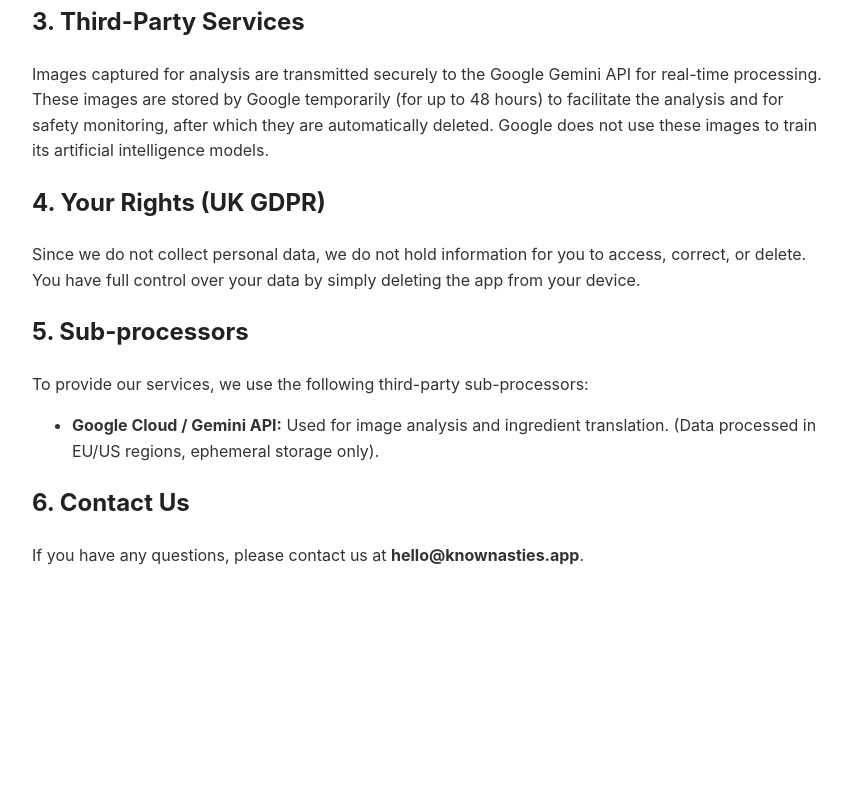
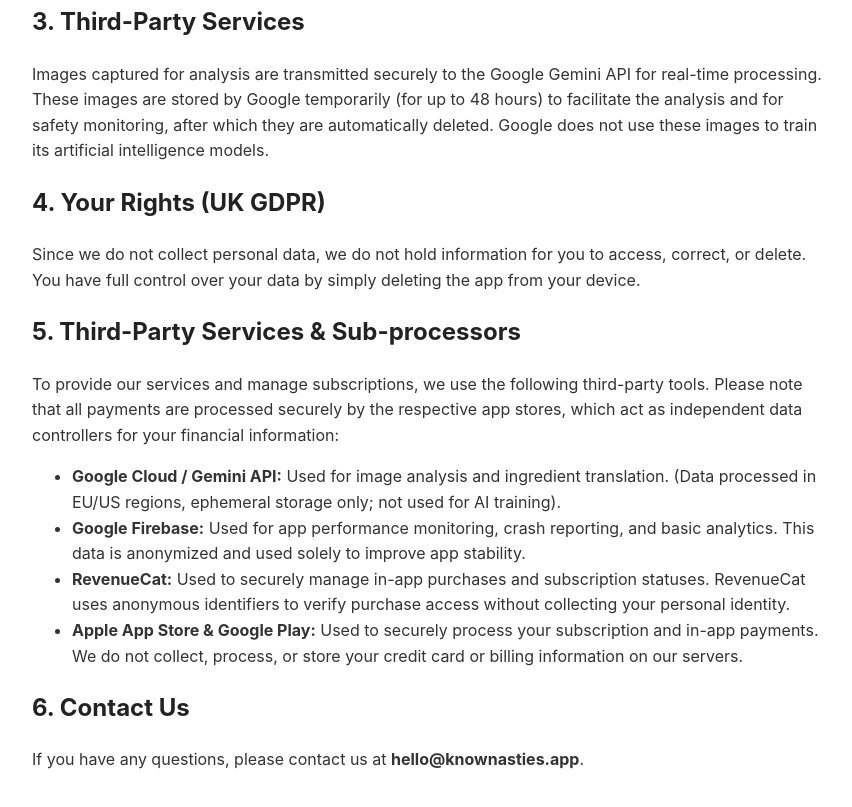
Before and after one commit to Know-Nasties-App/legal, a plain HTML site: page index.html in a window 1280 px wide. Shown: the part 543-1350 px from the top of the page, without its empty margins (208-1060 px from the left). Before the commit the page ends 1147 px from the top, so only its background shows below. Drawn offline with Linux system fonts and the light colour scheme.

Commit message:
Update index.html
updated data processors

```diff
--- a/index.html
+++ b/index.html
@@ -39,10 +39,13 @@
     <h2>4. Your Rights (UK GDPR)</h2>
     <p>Since we do not collect personal data, we do not hold information for you to access, correct, or delete. You have full control over your data by simply deleting the app from your device.</p>
 
-    <h2>5. Sub-processors</h2>
-    <p>To provide our services, we use the following third-party sub-processors:</p>
+      <h2>5. Third-Party Services & Sub-processors</h2>
+    <p>To provide our services and manage subscriptions, we use the following third-party tools. Please note that all payments are processed securely by the respective app stores, which act as independent data controllers for your financial information:</p>
     <ul>
-        <li><strong>Google Cloud / Gemini API:</strong> Used for image analysis and ingredient translation. (Data processed in EU/US regions, ephemeral storage only).</li>
+        <li><strong>Google Cloud / Gemini API:</strong> Used for image analysis and ingredient translation. (Data processed in EU/US regions, ephemeral storage only; not used for AI training).</li>
+        <li><strong>Google Firebase:</strong> Used for app performance monitoring, crash reporting, and basic analytics. This data is anonymized and used solely to improve app stability.</li>
+        <li><strong>RevenueCat:</strong> Used to securely manage in-app purchases and subscription statuses. RevenueCat uses anonymous identifiers to verify purchase access without collecting your personal identity.</li>
+        <li><strong>Apple App Store & Google Play:</strong> Used to securely process your subscription and in-app payments. We do not collect, process, or store your credit card or billing information on our servers.</li>
     </ul>
 
     <h2>6. Contact Us</h2>
```
